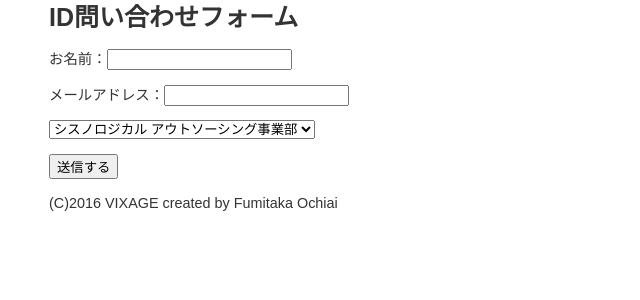
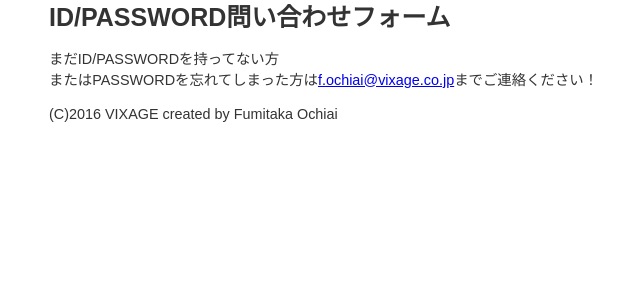
Before and after one commit to vixage/-internal-systems, a PHP site: page /form.html in a window 1280 px wide. Shown: the top 300 px of the page, without its empty margins (116-756 px from the left). Run offline with PHP 8.4, Linux system fonts and the light colour scheme.

Commit message:
いろいろ

```diff
--- a/Bulletin_boards/form.html
+++ b/Bulletin_boards/form.html
@@ -1,6 +1,3 @@
-
-
-
 <html>
     <head>
             <meta charset="UTF-8">
@@ -11,24 +8,9 @@
     <body>
     <div class ="color">
     <div class ="size">
-        <h1>ID問い合わせフォーム</h1>
-        <form method="post" action="mailto:f.ochiai@vixage.co.jp">
-
-<p>お名前：<input type="text" name="name"></p>
-<p>メールアドレス：<input type="text" name="email"></p>
-<select name="division">
-<option value="1">シスノロジカル アウトソーシング事業部</option>
-<option value="2">管理部</option>
-<option value="3">人事部</option>
-<option value="4">営業部</option>
-<option value="5">池ヶ谷社長！！</option>
-<option value="6">その他</option>
-
-
-</select>
-<p><input type="submit" value="送信する"></p>
-
-</form>
+        <h1>ID/PASSWORD問い合わせフォーム</h1>
+        <p>まだID/PASSWORDを持ってない方<br>
+        またはPASSWORDを忘れてしまった方は<a href="mailto:f.ochiai@vixage.co.jp">f.ochiai@vixage.co.jp</a>までご連絡ください！</p>
 
         <footer>
         <p>(C)2016 VIXAGE created by Fumitaka Ochiai</p>
--- a/Bulletin_boards/logout.php
+++ b/Bulletin_boards/logout.php
@@ -3,7 +3,8 @@
 if(isset($_SESSION['USERID'])){
 unset($_SESSION['USERID']);
 }
-setcookie("name",'', time() - 3600);
+setcookie("name",'', time() - 3600*60);
 
 header('Location:sign.php');
+
 ?>
--- a/Bulletin_boards/reg.php
+++ b/Bulletin_boards/reg.php
@@ -69,7 +69,7 @@
     </head>
     <body>
         <div class="size">
-        <h1>ユーザー情報を追加してください</h1>
+        <h1>ユーザー情報を追加してください（管理者専用）</h1>
         <!-- $_SERVER['PHP_SELF']はXSSの危険性があるので、actionは空にしておく -->
         <!-- <form id="loginForm" name="loginForm" action="<?php print($_SERVER['PHP_SELF']) ?>" method="POST"> -->
         <form id="loginForm" name="loginForm" action="" method="POST">
@@ -89,8 +89,6 @@
                 <input type="submit" id="signUp" name="signUp" value="新規登録">
             </div>
         </form>
-        <p>管理者パスワードをお持ちでない方は、下記よりID申請をお願いいたします。</p>
-        <a href="mailto:f.ochiai@vixage.co.jp">ID申請はこちら</a></p>
         <br>
         <form action="sign.php">
             <input type="submit" value="戻る">
--- a/Bulletin_boards/res_new2.php
+++ b/Bulletin_boards/res_new2.php
@@ -10,6 +10,8 @@
 }else{
     $name = $_POST['name'];
 }
+
+
 
 //$pass = $_POST['pass'];
 
--- a/Bulletin_boards/sign.php
+++ b/Bulletin_boards/sign.php
@@ -51,7 +51,7 @@
                     foreach ($stmt as $row) {
                         $row['name'];  // ユーザー名
                     }
-                    setcookie('name',$row['name'],time() +3600);
+                    setcookie('name',$row['name'],time() +3600*60);
                     $_SESSION["USERID"] = $row['name'];
                     //セッションID再作成
                     session_regenerate_id(true);
@@ -111,7 +111,7 @@
 
 
         </div>
-        <p><a href="forget.html">パスワードを忘れたら</a></p>
+        <p><a href="form.html">パスワードを忘れたら</a></p>
         </div>
         </div>
 
```
Also changed, not shown: Bulletin_boards/index.php (+36 -0 lines).
